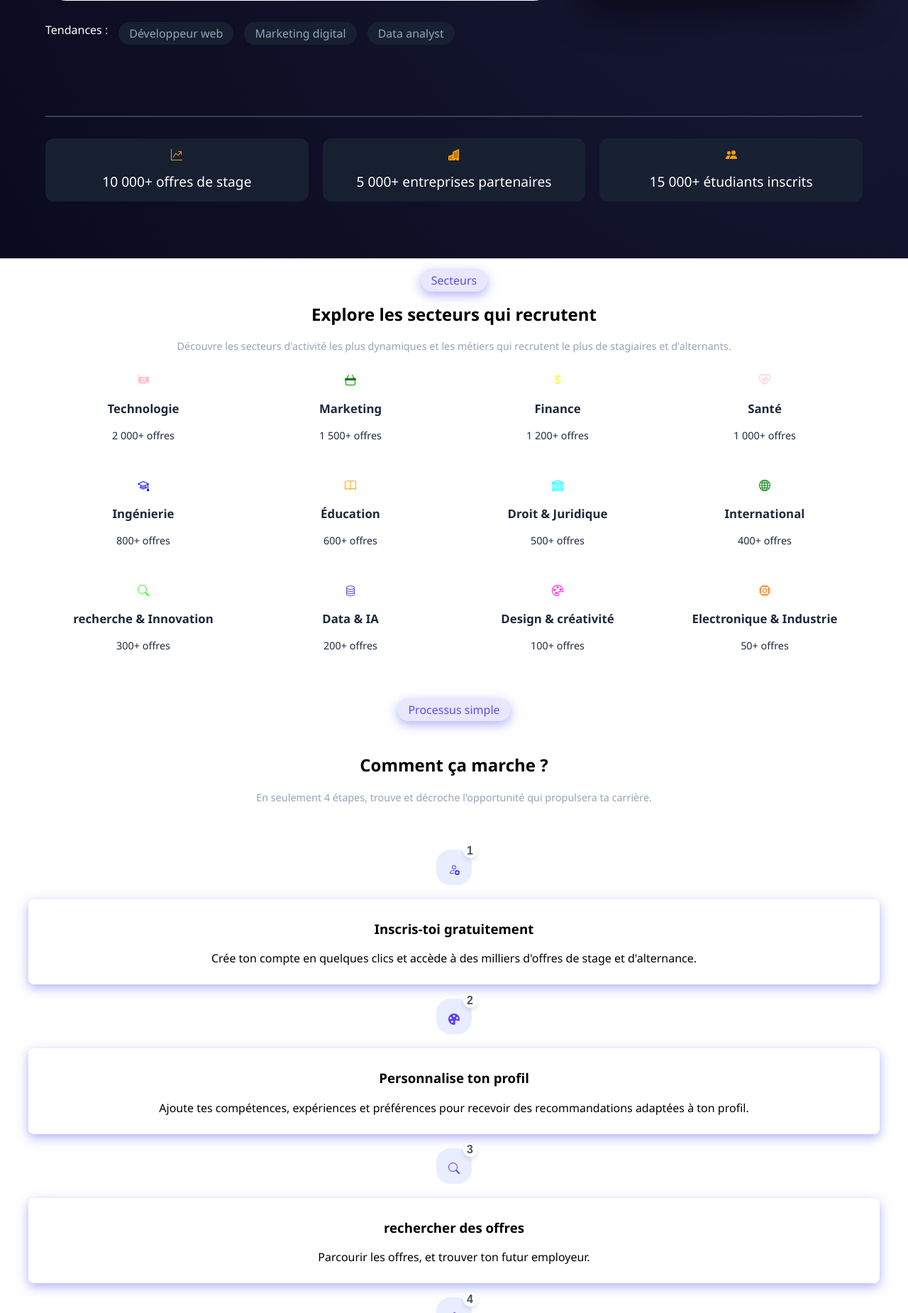
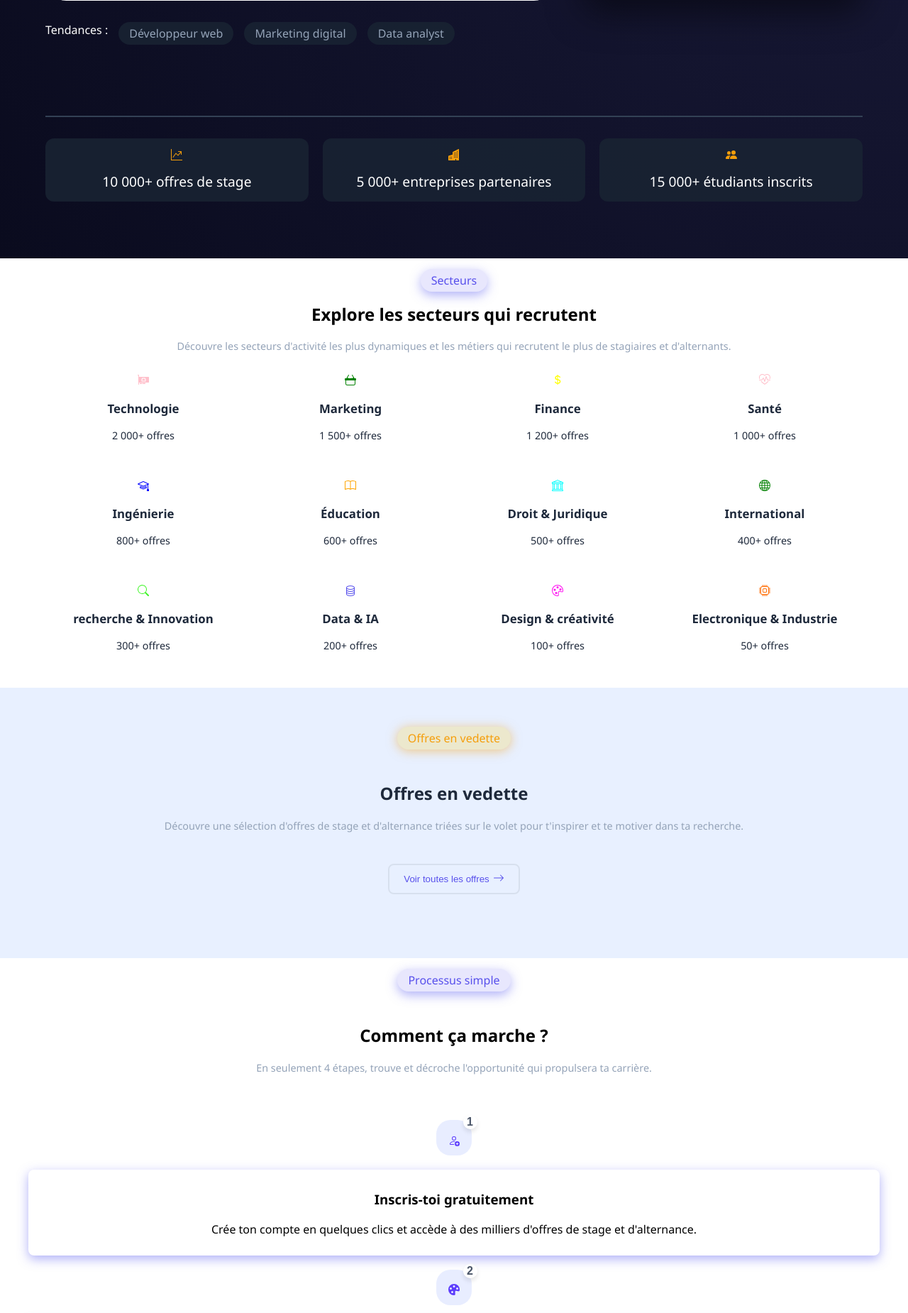
Before and after one commit to slowalie/Projet-WEB, a PHP site: page / in a window 1280 px wide. Shown: the part 493-2343 px from the top of the page at 71% size. Run offline with PHP 8.4, Linux system fonts and the light colour scheme.

Commit message:
start of offer-preview

```diff
--- a/assets/style.css
+++ b/assets/style.css
@@ -6,6 +6,7 @@
     --bg-input: #ffffff;      /* Fond blanc de la barre de recherche */
     --bg-muted:  #192433da;     /* Bleu-gris pour les éléments de liste moins importants (ex: tags) */
     --back-ground-violet-muted: #5850ec23; /* Violet très clair pour les éléments de fond liés à la marque (ex: tags "stage") */
+    --bg-yellow-muted: #facc1536; /* Jaune très clair pour les éléments de fond liés à la marque (ex: tags "alternance") */
 
     /* --- COULEURS DE MARQUE (ACCENTS) --- */
     --primary-violet: #5850ec; /* Le violet du bouton "S'inscrire" et du mot "stage" */
@@ -33,6 +34,7 @@
     --purple: #6366f1;
     --yellow: #f59e0b;
     --shadow--purple: rgba(99, 102, 241, 0.5);
+    --shadow-yellow: rgba(245, 158, 11, 0.5);
 
 }
 
@@ -373,6 +375,65 @@ main {
     translate: 0 -5px;
     box-shadow: 0 5px 15px var(--shadow--purple);
 }
+
+/* --- styles section offer-preview --- */
+
+.offer-preview {
+    background-color: rgba(185, 207, 255, 0.322);
+    color: var(--text-dark);
+    padding: 60px 5%;
+}
+
+.offer-preview-container {
+    max-width: 1200px;
+    margin: 0 auto;
+    display: grid;
+    grid-template-columns: 1fr;
+    gap: 30px;
+    place-items: center;
+}
+
+.offer-bulle span {
+    margin-bottom: 15px;
+    box-shadow: 0 2px 15px var(--shadow-yellow);
+    border-radius: 30px;
+    padding: 5px 15px;
+    width: 100%;
+    color: var(--yellow);
+    background-color: var(--bg-yellow-muted);
+}
+.offer-preview-title h2{
+    font-size: 1.5rem;
+    font-weight: bold;
+    font-family: 'Segoe UI', Tahoma, Geneva, Verdana, sans-serif;
+    text-align: center;
+}
+
+.offer-preview-title p{
+    color: var(--text-muted);
+    font-size: 0.9rem;
+    text-align: center;
+    font-family: 'Segoe UI', Tahoma, Geneva, Verdana, sans-serif;
+}
+
+.offer-page {
+    display: inline-flex;
+    align-items: center;
+    gap: 5px;
+    background-color: transparent;
+    color: var(--primary-violet);
+    border: 2px solid var(--text-light);
+    padding: 10px 20px;
+    border-radius: var(--border-radius);
+    cursor: pointer;
+}
+.offer-page:hover {
+    box-shadow: 0 5px 15px var(--shadow--purple);
+    border: 2px solid var(--text-light);
+    transition: box-shadow 0.3s ease;
+}
+
+
 
 
 /* --- Styles section process ---*/
--- a/index.html
+++ b/index.html
@@ -20,8 +20,8 @@
             <div class="nav-links">
                 <a href="#">Accueil</a>
                 <a href="#">Offres</a>
-                <a href="#">Entreprises</a>
-                <a href="#">Contact</a>
+                <a href="#">Espace Entreprises</a>
+                <a href="#">Espace Candidats</a>
             </div>
             <button class="button-connexion">Connexion</button>
             <button class="button-inscription">S'inscrire</button>
@@ -198,15 +198,35 @@
                         </div>
 
                     </div>
-
-
-
                 </div>
             </div>
         </section>
+        <section id="offer-preview" class="offer-preview">
+                <div class="offer-preview-container">
+                    <div class="offer-bulle">
+                        <span>Offres en vedette</span>
+                    </div>
+                    <div class="offer-preview-title">
+                        <h2>Offres en vedette</h2>
+                        <p>Découvre une sélection d'offres de stage et d'alternance triées sur le volet pour t'inspirer et te motiver dans ta recherche.</p>
+                    </div>
+                    <button class="offer-page">
+                        Voir toutes les offres
+                        <span>
+                            <svg xmlns="http://www.w3.org/2000/svg" width="16" height="16" fill="currentColor" class="bi bi-arrow-right" viewBox="0 0 16 16">
+                                <path fill-rule="evenodd" d="M1 8a.5.5 0 0 1 .5-.5h11.793l-3.147-3.146a.5.5 0 0 1 .708-.708l4 4a.5.5 0 0 1 0 .708l-4 4a.5.5 0 0 1-.708-.708L13.293 8.5H1.5A.5.5 0 0 1 1 8"/>
+                            </svg>
+                        </span>
+                    </button>
+                    <div class="offer-preview-grid"></div>
+
+
+        </section>
         <section id="process" class="process">
             <div class="process-container">
-                <div class="secteur-bulle"><span>Processus simple</span></div>
+                <div class="secteur-bulle">
+                    <span>Processus simple</span>
+                </div>
                 <div class="process-title">
                     <h2>Comment ça marche ?</h2>
                     <p>En seulement 4 étapes, trouve et décroche l'opportunité qui propulsera ta carrière.</p>
```
